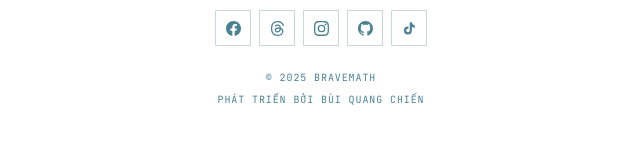
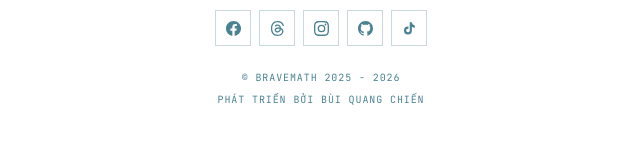
Before and after one commit to Bravee9/bravemath, a website built with Vite: page index.html in a window 1280 px wide. Shown: the part 3447-3591 px from the top of the page, 319-959 px from the left. Built offline with nearby package versions, Linux system fonts and the light colour scheme.

Commit message:
Sửa nội dung trang web, cải thiện giao diện 14/09/2026.

```diff
--- a/index.html
+++ b/index.html
@@ -269,7 +269,7 @@
                 </a>
             </div>
             <div class="footer-copy">
-                <p>&copy; 2025 Bravemath</p>
+                <p>&copy; Bravemath 2025 - 2026</p>
                 <p>Phát triển bởi <a href="https://www.facebook.com/buiquangchienhus" target="_blank" rel="noopener noreferrer">Bùi Quang Chiến</a></p>
             </div>
         </div>
```
Also changed, not shown: contact.html (+1 -1 lines), how-to-use.html (+1 -1 lines).
